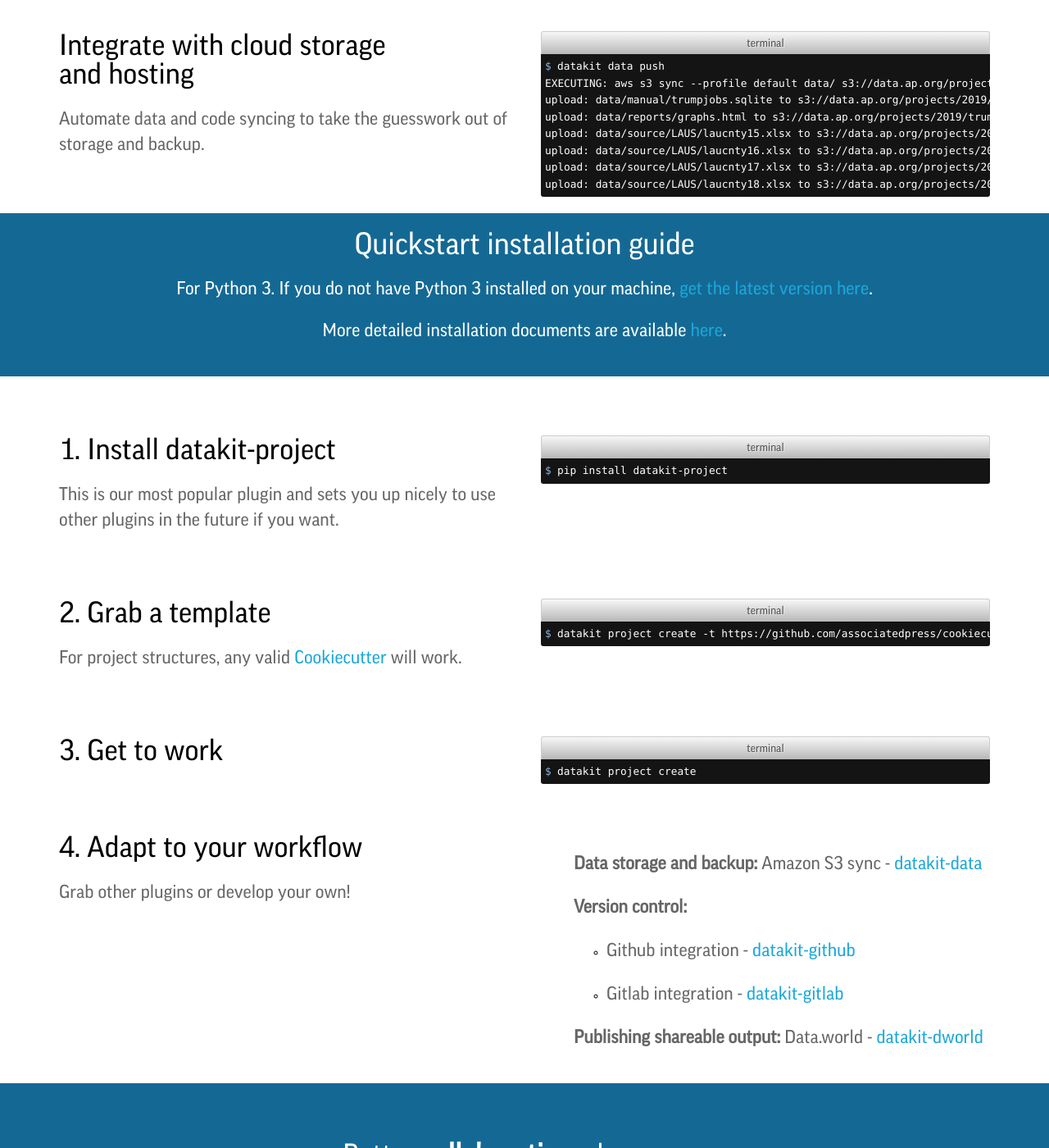
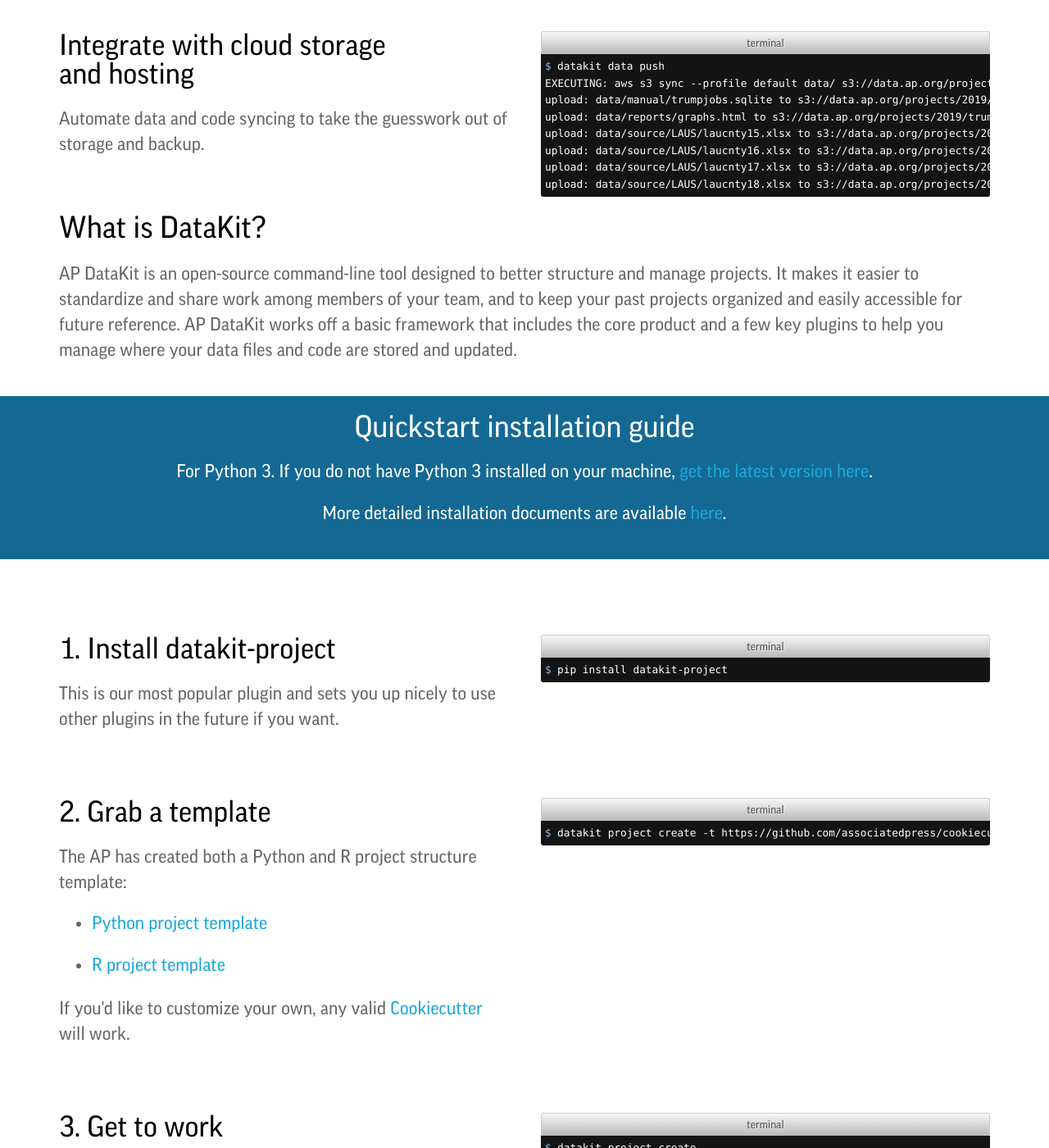
Before and after one commit to associatedpress/datakit-docs-template, a Jekyll site: the page built from index.html, in a window 1280 px wide and 1400 px high, scrolled down 777 px. Shown: the whole window at 82% size. Built offline with Jekyll 4.4.1, drawn with Linux system fonts in a browser that asks for light colours; some of the changed text lies outside the part shown.

Commit message:
Add in intro paragraph, slight content tweaks

```diff
--- a/index.html
+++ b/index.html
@@ -78,6 +78,17 @@
       </div>
     </div>
   </section>
+
+  <section>
+    <div class="container">
+      <div class="text" style="padding: 0 20px;">
+        <h1>What is DataKit?</h1>
+        <p>
+          AP DataKit is an open-source command-line tool designed to better structure and manage projects. It makes it easier to standardize and share work among members of your team, and to keep your past projects organized and easily accessible for future reference. AP DataKit works off a basic framework that includes the core product and a few key plugins to help you manage where your data files and code are stored and updated.
+        </p>
+      </div>
+    </div>
+  </section>
   <section class="banner" id="tutorial">
     <h1>Quickstart installation guide</h1>
     <p class="subtext">For Python 3. If you do not have Python 3 installed on your machine, <a href="https://www.python.org/downloads/">get the latest version here</a>.</p>
@@ -85,6 +96,8 @@
   </section>
   <br>
   <br>
+  <section>
+  </section>
   <section>
     <div class="container flex">
       <div class="text">
@@ -107,7 +120,12 @@
     <div class="container flex">
       <div class="text">
         <h2>2. Grab a template</h2>
-        <p>For project structures, any valid <a href="https://github.com/audreyr/cookiecutter">Cookiecutter</a> will work.</p>
+        <p>The AP has created both a Python and R project structure template:</p>
+        <ul>
+          <li><a href="https://github.com/associatedpress/cookiecutter-python-project">Python project template</a></li>
+          <li><a href="https://github.com/associatedpress/cookiecutter-r-project">R project template</a></li>
+        </ul>
+        <p>If you'd like to customize your own, any valid <a href="https://github.com/audreyr/cookiecutter">Cookiecutter</a> will work.</p>
       </div>
       <div class="shell-wrap">
         <p class="shell-top-bar">terminal</p>
@@ -125,6 +143,7 @@
     <div class="container flex">
       <div class="text">
         <h2>3. Get to work</h2>
+        <p>On the command line, datakit project create will create a project with a standardized file structure.</p>
       </div>
       <div class="shell-wrap">
         <p class="shell-top-bar">terminal</p>
@@ -142,15 +161,15 @@
     <div class="container flex">
       <div class="text">
         <h2>4. Adapt to your workflow</h2>
-        <p>Grab other plugins or develop your own!</p>
+        <p>Additional plugins can help you manage the storage of flat data files, sync your code to GitLab or GitHub and push your output to data.world for sharing. Grab other plugins or develop your own!</p>
       </div>
       <div class="shell-wrap">
         <ul style="list-style-type:none">
           <li><p><b>Data storage and backup:</b> Amazon S3 sync - <a href="https://datakit-data.readthedocs.io/en/latest/">datakit-data</a></li>
           <li><p><b>Version control:</b></p>
               <ul>
-                <li><p>Github integration - <a href="https://github.com/associatedpress/datakit-github/">datakit-github</a></p></li>
-                <li><p>Gitlab integration - <a href="https://github.com/associatedpress/datakit-gitlab/">datakit-gitlab</a></p></li>
+                <li><p>GitHub integration - <a href="https://github.com/associatedpress/datakit-github/">datakit-github</a></p></li>
+                <li><p>GitLab integration - <a href="https://github.com/associatedpress/datakit-gitlab/">datakit-gitlab</a></p></li>
               </ul>
           <li><p><b>Publishing shareable output:</b> Data.world - <a href="https://github.com/associatedpress/datakit-dworld/">datakit-dworld</a></p></li>
         </ul>
```
